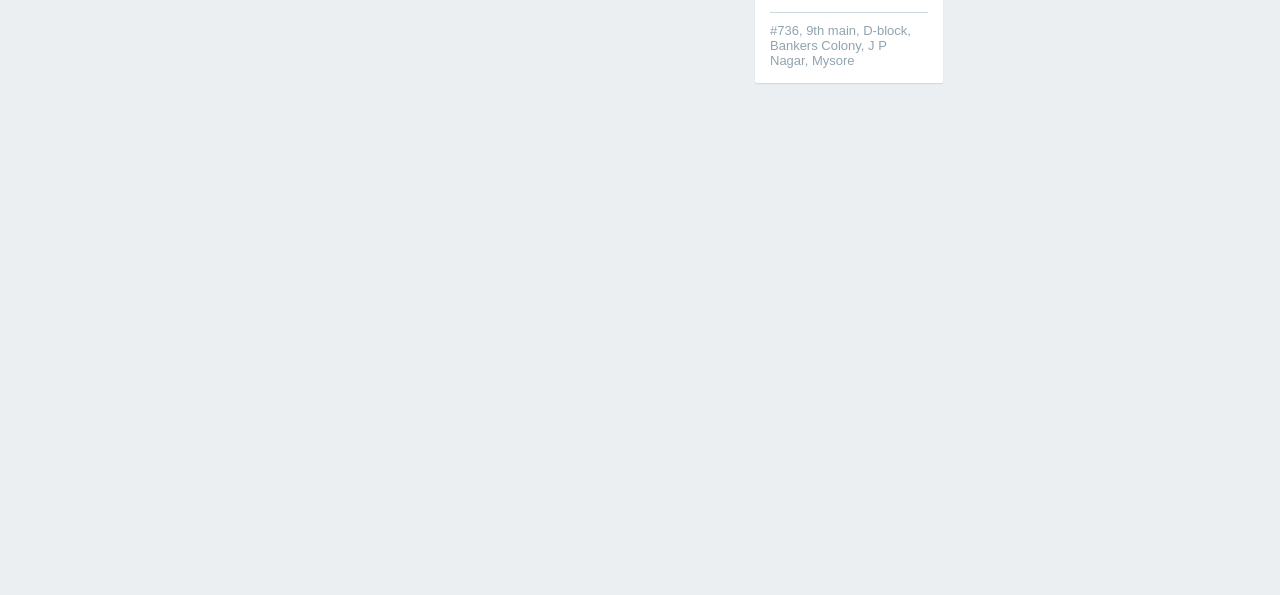
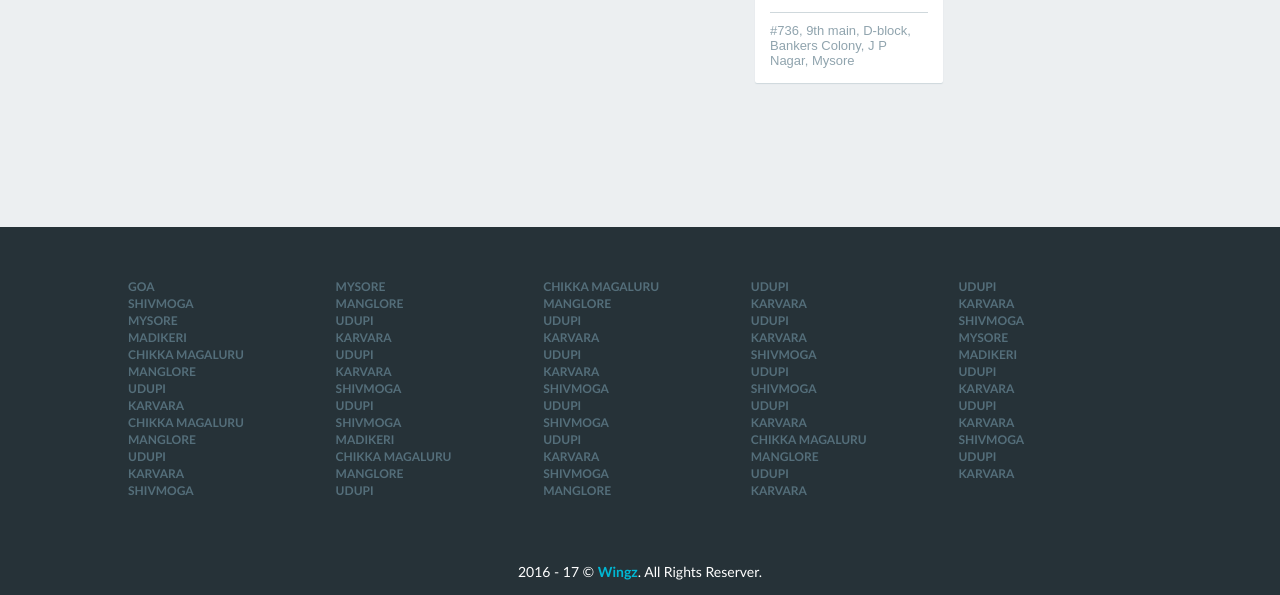
Before and after one commit to hemanthmysuru/hemanthmysuru.github.io, a plain HTML site: page service.html in a window 1280 px wide. Shown: the part 1080-1675 px from the top of the page. Before the commit the page ends 1307 px from the top, so only its background shows below. Drawn offline with Linux system fonts and the light colour scheme; no server answers.

Commit message:
extra template updated

```diff
--- /dev/null
+++ b/public/template_extra/footer.html
@@ -0,0 +1,71 @@
+<section class="item-names icont">
+			<ul class="sl i-cont">
+			    <li><a href="#" title="">Goa</a></li>
+			    <li><a href="#" title="">Shivmoga</a></li>
+			    <li><a href="#" title="">Mysore</a></li>
+			    <li><a href="#" title="">Madikeri</a></li>
+			    <li><a href="#" title="">Chikka Magaluru</a></li>
+			    <li><a href="#" title="">Manglore</a></li>
+			    <li><a href="#" title="">Udupi</a></li>
+			    <li><a href="#" title="">karvara</a></li>
+			    <li><a href="#" title="">Chikka Magaluru</a></li>
+			    <li><a href="#" title="">Manglore</a></li>
+			    <li><a href="#" title="">Udupi</a></li>
+			    <li><a href="#" title="">karvara</a></li>
+			    <li><a href="#" title="">Shivmoga</a></li>
+			    <li><a href="#" title="">Mysore</a></li>
+			    <li><a href="#" title="">Manglore</a></li>
+			    <li><a href="#" title="">Udupi</a></li>
+			    <li><a href="#" title="">karvara</a></li>
+			    <li><a href="#" title="">Udupi</a></li>
+			    <li><a href="#" title="">karvara</a></li>
+			    <li><a href="#" title="">Shivmoga</a></li>
+			    <li><a href="#" title="">Udupi</a></li>
+			    <li><a href="#" title="">Shivmoga</a></li>
+			    <li><a href="#" title="">Madikeri</a></li>
+				<li><a href="#" title="">Chikka Magaluru</a></li>
+			    <li><a href="#" title="">Manglore</a></li>
+			    <li><a href="#" title="">Udupi</a></li>
+			    <li><a href="#" title="">Chikka Magaluru</a></li>
+			    <li><a href="#" title="">Manglore</a></li>
+			    <li><a href="#" title="">Udupi</a></li>
+			    <li><a href="#" title="">karvara</a></li>
+			    <li><a href="#" title="">Udupi</a></li>
+			    <li><a href="#" title="">karvara</a></li>
+			    <li><a href="#" title="">Shivmoga</a></li>
+			    <li><a href="#" title="">Udupi</a></li>
+			    <li><a href="#" title="">Shivmoga</a></li>
+			    <li><a href="#" title="">Udupi</a></li>
+			    <li><a href="#" title="">karvara</a></li>
+			    <li><a href="#" title="">Shivmoga</a></li>
+			    <li><a href="#" title="">Manglore</a></li>
+			    <li><a href="#" title="">Udupi</a></li>
+			    <li><a href="#" title="">karvara</a></li>
+			    <li><a href="#" title="">Udupi</a></li>
+			    <li><a href="#" title="">karvara</a></li>
+			    <li><a href="#" title="">Shivmoga</a></li>
+			    <li><a href="#" title="">Udupi</a></li>
+			    <li><a href="#" title="">Shivmoga</a></li>
+				<li><a href="#" title="">Udupi</a></li>
+			    <li><a href="#" title="">karvara</a></li>
+			    <li><a href="#" title="">Chikka Magaluru</a></li>
+			    <li><a href="#" title="">Manglore</a></li>
+			    <li><a href="#" title="">Udupi</a></li>
+			    <li><a href="#" title="">karvara</a></li>
+			    <li><a href="#" title="">Udupi</a></li>
+			    <li><a href="#" title="">karvara</a></li>
+			    <li><a href="#" title="">Shivmoga</a></li>
+			    <li><a href="#" title="">Mysore</a></li>
+			    <li><a href="#" title="">Madikeri</a></li>
+			    <li><a href="#" title="">Udupi</a></li>
+			    <li><a href="#" title="">karvara</a></li>
+			    <li><a href="#" title="">Udupi</a></li>
+			    <li><a href="#" title="">karvara</a></li>
+			    <li><a href="#" title="">Shivmoga</a></li>
+			    <li><a href="#" title="">Udupi</a></li>
+			    <li><a href="#" title="">karvara</a></li>
+			</ul>
+		</section>
+		<center>
+			2016 - 17 &copy; <a href="#" title="">Wingz</a>. All Rights Reserver.
+		</center>
--- /dev/null
+++ b/public/template_extra/navbar.html
@@ -0,0 +1,6 @@
+<ul class="sl">
+	<li><a href="#" title="" data-ng-rippler>Home</a></li>
+	<li><a href="#" title="">Demo</a></li>
+	<li><a href="#" title="">Product</a></li>
+	<li><a href="#" title="">Contact</a></li>
+</ul>
--- a/service.html
+++ b/service.html
@@ -52,7 +52,7 @@
 <body>
 
 
-	<nav class="primary-nav" data-ng-include="'https://hemanthmysuru.github.io/public/navbar.html'"></nav>
+	<nav class="primary-nav" data-ng-include="'https://hemanthmysuru.github.io/public/template_extra/navbar.html'"></nav>
 
 	<article class="detail icont">
 		<header class="cont-header">
@@ -314,7 +314,7 @@
 		</article>
 	</article>
 
-	<footer class="primary-footer" data-ng-include="'https://hemanthmysuru.github.io/public/footer.html'"></footer>
+	<footer class="primary-footer" data-ng-include="'https://hemanthmysuru.github.io/public/template_extra/footer.html'"></footer>
 
 	<script src="https://hemanthmysuru.github.io/public/libs/masonry.pkgd.min.js" type="text/javascript" charset="utf-8" ></script>
 	<script src="https://use.fontawesome.com/e35ca1bf59.js"></script>
```
